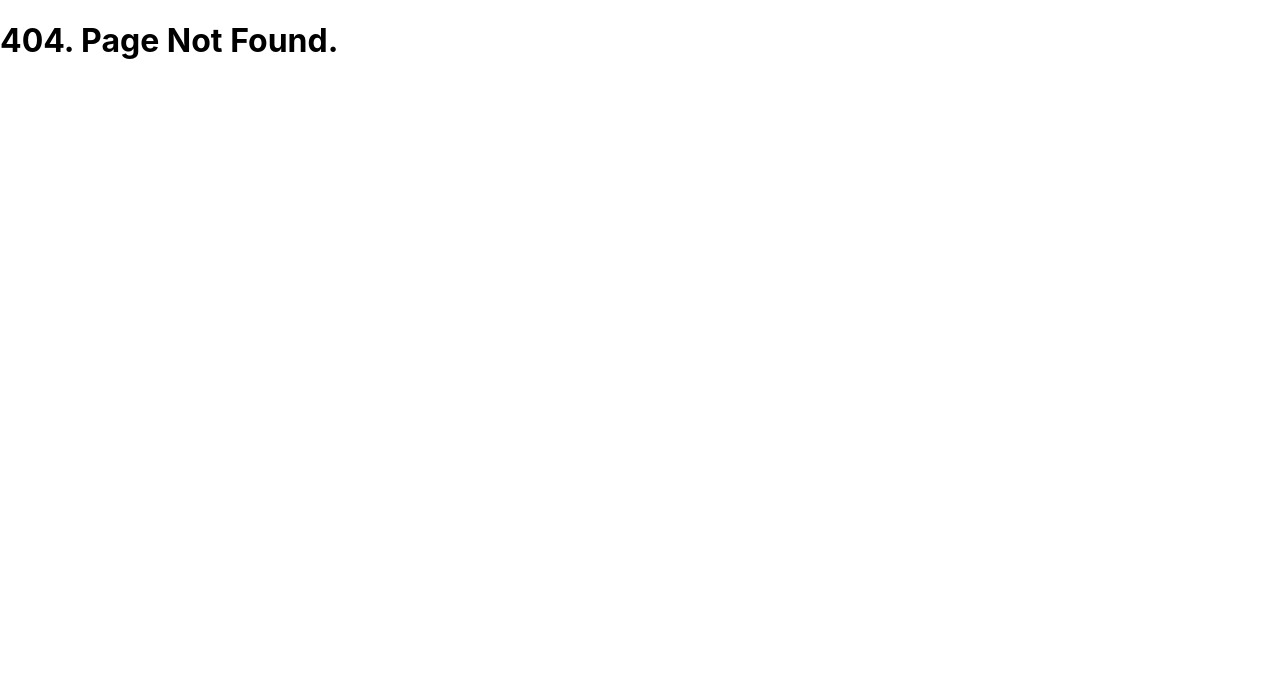
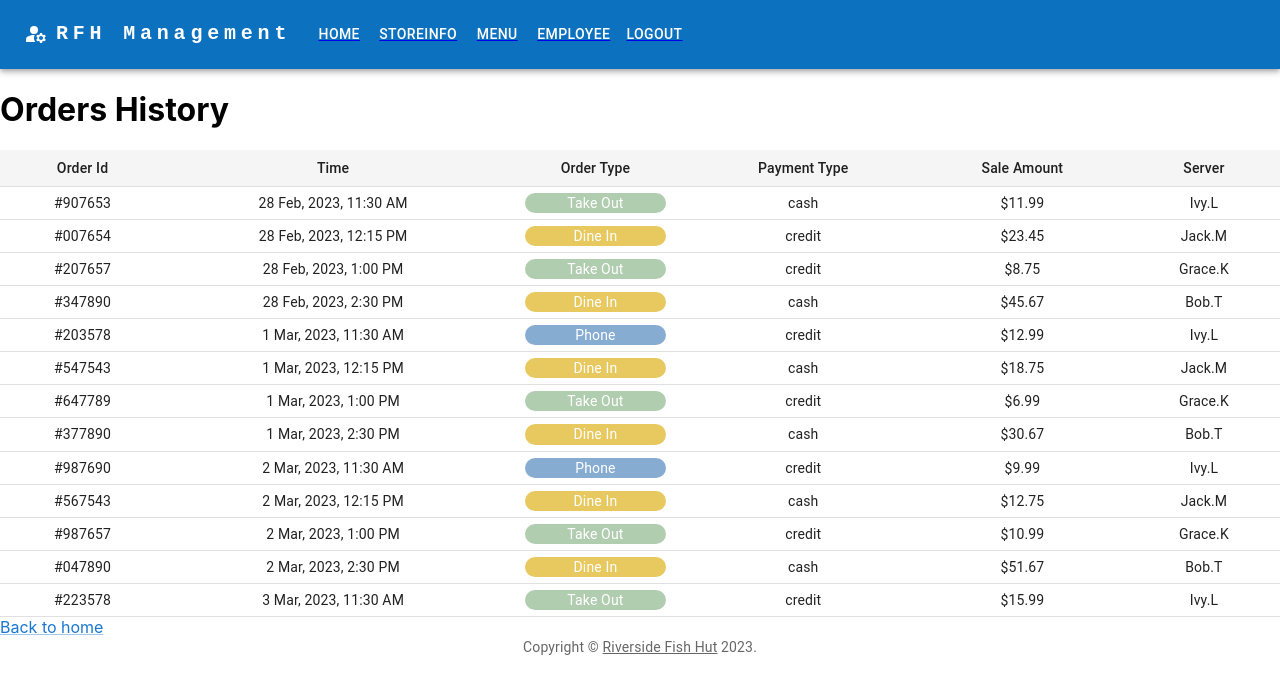
Before and after one commit to QianTea/capstone, a React (Create React App) app in the folder react-project/: page /admin/orderhistory in a window 1280 px wide. Before the commit this address had no page. Shown: the top 694 px of the page. Built offline with nearby package versions, Linux system fonts and the light colour scheme; sample sign-in values are in the browser's storage.

Commit message:
admin-add order history and mall fixes

```diff
--- a/react-project/src/App.js
+++ b/react-project/src/App.js
@@ -14,6 +14,7 @@ import Layout from './admin/layout';
 
 import Login from './admin/pages/Login';
 import DashboardContent from './admin/pages/Home';
+import AdminOrdersHistory from './admin/pages/OrdersHistory';
 import StoreInfo from './admin/pages/StoreInfo';
 import Employee from './admin/pages/Employee';
 import AddEmployee from "./admin/components/addEmployee";
@@ -22,7 +23,7 @@ import AddRole from "./admin/components/addRole";
 
 import Products from './admin/pages/Menu';
 import Detail from './admin/components/detail';
-import AddFoodType from './admin/components/addFoodType';
+import AddFoodTag from './admin/components/addFoodType';
 import AddCategory from './admin/components/addCategory';
 import AddProduct from './admin/components/addProduct';
 
@@ -51,6 +52,7 @@ function App() {
         <Route path="/admin" element={<Layout />}>
           <Route path="/admin/login" element={<Login />} />
           <Route path="/admin/home" element={<DashboardContent />} />
+          <Route path='/admin/orderhistory' element={<AdminOrdersHistory />} />
           <Route path="/admin/store" element={<StoreInfo />} />
           <Route path="/admin/employee" element={<Employee />} />
           <Route path="/admin/employee/addRole" element={<AddRole />} />
@@ -58,7 +60,7 @@ function App() {
 
           <Route path='/admin/menu' element={<Products />} />
           <Route path="/admin/menu/:id" element={<Detail />} />
-          <Route path="/admin/menu/addFoodType" element={<AddFoodType />} />
+          <Route path="/admin/menu/addFoodTag" element={<AddFoodTag />} />
           <Route path="/admin/menu/addCategory" element={<AddCategory />} />
           <Route path="/admin/menu/addProduct" element={<AddProduct />} />
         </Route>
--- a/react-project/src/admin/components/addFoodType.js
+++ b/react-project/src/admin/components/addFoodType.js
@@ -10,7 +10,7 @@ import SendIcon from '@mui/icons-material/Send';
 
 
 
-const AddFoodType = () => {
+const AddFoodTag = () => {
 
     return (
         <Box
@@ -21,7 +21,7 @@ const AddFoodType = () => {
                 alignItems: 'center',
                 '& .MuiTextField-root': { m: 1, width: '40ch' },
             }}>
-            <h1>Add Food Type</h1>
+            <h1>Add Food Tag</h1>
             <Box component="form"
                 sx={{ mt: 2, mb: 3 }}
                 noValidate
@@ -30,7 +30,7 @@ const AddFoodType = () => {
                     <div>
                         name:
                         <TextField
-                            id="typeName"
+                            id="tyagName"
                             label="name"
                             variant="outlined"
                         />
@@ -39,7 +39,7 @@ const AddFoodType = () => {
                     <div>
                         description:
                         <TextField
-                            id="typeDescription"
+                            id="tagDescription"
                             label="description"
                             variant="outlined"
                         />
@@ -62,4 +62,4 @@ const AddFoodType = () => {
         </Box>
     )
 }
-export default AddFoodType;
+export default AddFoodTag;
--- a/react-project/src/admin/components/orders.js
+++ b/react-project/src/admin/components/orders.js
@@ -8,12 +8,13 @@ import TableRow from '@mui/material/TableRow';
 import Title from './title';
 
 //data
-const firstFiveOrders = [
-  { time: '11:30 AM', orderType: 'Take Out', pmtType: 'cash', amount: '11.99', waiter: 'Ivy.L' },
-  { time: '12:15 PM', orderType: 'Dine In', pmtType: 'credit', amount: '23.45', waiter: 'Jack.M' },
-  { time: '1:00 PM', orderType: 'Take Out', pmtType: 'credit', amount: '8.75', waiter: 'Grace.K' },
-  { time: '2:30 PM', orderType: 'Dine In', pmtType: 'cash', amount: '45.67', waiter: 'Bob.T' },
+const ordersData = [
+  { time: '11:30 AM', orderType: 'Take Out', pmtType: 'cash', amount: '11.99', server: 'Ivy.L' },
+  { time: '12:15 PM', orderType: 'Dine In', pmtType: 'credit', amount: '23.45', server: 'Jack.M' },
+  { time: '1:00 PM', orderType: 'Take Out', pmtType: 'credit', amount: '8.75', server: 'Grace.K' },
+  { time: '2:30 PM', orderType: 'Dine In', pmtType: 'cash', amount: '45.67', server: 'Bob.T' },
 ];
+const firstFiveOrders = ordersData.slice(0, 5);
 
 export default function Orders() {
   return (
@@ -26,7 +27,7 @@ export default function Orders() {
             <TableCell align="center">Order Type</TableCell>
             <TableCell align="center">Payment Type</TableCell>
             <TableCell align="center">Sale Amount</TableCell>
-            <TableCell align="center">Waiter</TableCell>
+            <TableCell align="center">Server</TableCell>
           </TableRow>
         </TableHead>
         <TableBody>
@@ -36,12 +37,12 @@ export default function Orders() {
               <TableCell align="center">{o.orderType}</TableCell>
               <TableCell align="center">{o.pmtType}</TableCell>
               <TableCell align="center">{`$${o.amount}`}</TableCell>
-              <TableCell align="center">{o.waiter}</TableCell>
+              <TableCell align="center">{o.server}</TableCell>
             </TableRow>
           ))}
         </TableBody>
       </Table>
-      <Link color="primary" href="#" onClick={''} sx={{ mt: 3 }}>
+      <Link color="primary" href="/admin/orderhistory" onClick={''} sx={{ mt: 3 }}>
         See more orders
       </Link>
     </React.Fragment>
--- a/react-project/src/admin/components/productDishes.js
+++ b/react-project/src/admin/components/productDishes.js
@@ -139,7 +139,8 @@ const Dishes = () => {
                         <TableHead>
                             <TableRow>
                                 <TableCell>Name</TableCell>
-                                <TableCell>Price</TableCell>
+                                <TableCell>Dine-In Price</TableCell>
+                                <TableCell>Take Out Price</TableCell>
                                 <TableCell>Category</TableCell>
                                 <TableCell>Tags</TableCell>
                                 <TableCell>Action</TableCell>
@@ -149,6 +150,7 @@ const Dishes = () => {
                             {dishes.map((product, index) => (
                                 <TableRow key={index}>
                                     <TableCell>{product.name}</TableCell>
+                                    <TableCell>{product.dineInPrice}</TableCell>
                                     <TableCell>{product.takeoutPrice}</TableCell>
                                     <TableCell>
                                         {product.category.map((category, index) => (
--- a/react-project/src/admin/components/productTags.js
+++ b/react-project/src/admin/components/productTags.js
@@ -31,6 +31,8 @@ const styles = {
 };
 //data
 const tags = [
+    { name:'TakeOutMenu', description:'Menu for Take Out Order and Phone Order'},
+    { name:'Dine-In Menu', description:'Menu for Dine-In Order'},
     { name: 'Fish', description: 'Fish dishes' },
     { name: 'Sides', description: 'Side dishes' },
     { name: 'Beverage', description: 'Beverages' },
@@ -47,8 +49,8 @@ const Tags = () => {
         >
             <Container maxWidth="lg" sx={{ mt: 4, mb: 4 }}>
 
-                <span style={styles.tbTitle}>Tag (Food Type)</span>
-                <Link to="/admin/menu/addFoodType">
+                <span style={styles.tbTitle}>Food Tag</span>
+                <Link to="/admin/menu/addFoodTag">
                     <Button variant="contained" startIcon={<AddIcon />} color="primary" >
                         Add Tag
                     </Button>
--- a/react-project/src/admin/pages/Menu.js
+++ b/react-project/src/admin/pages/Menu.js
@@ -31,7 +31,7 @@ const Products = () => {
                     autoComplete="off"
                 >
                     <Container maxWidth="lg" >
-                        <h1>Menu Management</h1>
+                        {/* <h1>Menu Management</h1>
                         <Grid container spacing={1}>
                             <Grid item xs={6} md={6} lg={6}>
                                 <Item>
@@ -51,7 +51,7 @@ const Products = () => {
                                     </Link>
                                 </Item>
                             </Grid>
-                        </Grid>
+                        </Grid> */}
                         <h1>Products Management</h1>
                         {/* Tag Management */}
                         <Tags />
--- /dev/null
+++ b/react-project/src/admin/pages/OrdersHistory.js
@@ -0,0 +1,108 @@
+import * as React from 'react';
+import Link from '@mui/material/Link';
+// mui - table
+import Table from '@mui/material/Table';
+import TableBody from '@mui/material/TableBody';
+import TableCell from '@mui/material/TableCell';
+import TableHead from '@mui/material/TableHead';
+import TableRow from '@mui/material/TableRow';
+// mui - time picker
+
+// Define the orders data
+const allOrders = [
+    { id: '#907653', datetime: '28 Feb, 2023, 11:30 AM', orderType: 'Take Out', table: '', pmtType: 'cash', amount: '11.99', server: 'Ivy.L' },
+    { id: '#007654', datetime: '28 Feb, 2023, 12:15 PM', orderType: 'Dine In', table: 'T9', pmtType: 'credit', amount: '23.45', server: 'Jack.M' },
+    { id: '#207657', datetime: '28 Feb, 2023, 1:00 PM', orderType: 'Take Out', table: '', pmtType: 'credit', amount: '8.75', server: 'Grace.K' },
+    { id: '#347890', datetime: '28 Feb, 2023, 2:30 PM', orderType: 'Dine In', table: 'T2', pmtType: 'cash', amount: '45.67', server: 'Bob.T' },
+    { id: '#203578', datetime: '1 Mar, 2023, 11:30 AM', orderType: 'Phone', table: '', pmtType: 'credit', amount: '12.99', server: 'Ivy.L' },
+    { id: '#547543', datetime: '1 Mar, 2023, 12:15 PM', orderType: 'Dine In', table: 'T4', pmtType: 'cash', amount: '18.75', server: 'Jack.M' },
+    { id: '#647789', datetime: '1 Mar, 2023, 1:00 PM', orderType: 'Take Out', table: '', pmtType: 'credit', amount: '6.99', server: 'Grace.K' },
+    { id: '#377890', datetime: '1 Mar, 2023, 2:30 PM', orderType: 'Dine In', table: 'T5', pmtType: 'cash', amount: '30.67', server: 'Bob.T' },
+    { id: '#987690', datetime: '2 Mar, 2023, 11:30 AM', orderType: 'Phone', table: '', pmtType: 'credit', amount: '9.99', server: 'Ivy.L' },
+    { id: '#567543', datetime: '2 Mar, 2023, 12:15 PM', orderType: 'Dine In', table: 'T3', pmtType: 'cash', amount: '12.75', server: 'Jack.M' },
+    { id: '#987657', datetime: '2 Mar, 2023, 1:00 PM', orderType: 'Take Out', table: '', pmtType: 'credit', amount: '10.99', server: 'Grace.K' },
+    { id: '#047890', datetime: '2 Mar, 2023, 2:30 PM', orderType: 'Dine In', table: 'T1', pmtType: 'cash', amount: '51.67', server: 'Bob.T' },
+    { id: '#223578', datetime: '3 Mar, 2023, 11:30 AM', orderType: 'Take Out', table: '', pmtType: 'credit', amount: '15.99', server: 'Ivy.L' },
+];
+
+/**
+ * A component that displays a table of orders.
+ */
+export default function AdminOrdersHistory() {
+    const getOrderTypeCellStyle = (orderType) => {
+        switch (orderType) {
+            case 'Dine In':
+                return {
+                    backgroundColor: '#ddb31db3', // yellow
+                    color: '#ffffff',
+                    borderRadius: '20px',
+                    marginLeft:'5%',
+                    marginRight:'5%',
+                };
+            case 'Take Out':
+                return {
+                    backgroundColor: '#5a965778', // green
+                    color: '#ffffff',
+                    borderRadius: '20px',
+                    marginLeft:'5%',
+                    marginRight:'5%',
+                };
+            case 'Phone':
+                return {
+                    backgroundColor: '#568bc0b5', // blue
+                    color: '#ffffff',
+                    borderRadius: '20px',
+                    marginLeft:'5%',
+                    marginRight:'5%',
+                };
+            default:
+                return {};
+        }
+    };
+    return (
+        <div>
+            <h1>Orders History</h1>
+            <Table size="small">
+                <TableHead>
+                    <TableRow>
+                        <TableCell align="center" style={{ backgroundColor: '#f5f5f5' }}>
+                            Order Id
+                        </TableCell>
+                        <TableCell align="center" style={{ backgroundColor: '#f5f5f5' }}>
+                            Time
+                        </TableCell>
+                        <TableCell align="center" style={{ backgroundColor: '#f5f5f5' }}>
+                            Order Type
+                        </TableCell>
+                        <TableCell align="center" style={{ backgroundColor: '#f5f5f5' }}>
+                            Payment Type
+                        </TableCell>
+                        <TableCell align="center" style={{ backgroundColor: '#f5f5f5' }}>
+                            Sale Amount
+                        </TableCell>
+                        <TableCell align="center" style={{ backgroundColor: '#f5f5f5' }}>
+                            Server
+                        </TableCell>
+                    </TableRow>
+                </TableHead>
+                <TableBody>
+                    {allOrders.map((order) => (
+                        <TableRow key={order.id}>
+                            <TableCell align="center">{order.id}</TableCell>
+                            <TableCell align="center">{order.datetime}</TableCell>
+                            <TableCell align="center">
+                                <div style={getOrderTypeCellStyle(order.orderType)}>{order.orderType}</div>
+                            </TableCell>
+                            <TableCell align="center">{order.pmtType}</TableCell>
+                            <TableCell align="center">{`$${order.amount}`}</TableCell>
+                            <TableCell align="center">{order.server}</TableCell>
+                        </TableRow>
+                    ))}
+                </TableBody>
+            </Table>
+            <Link color="primary" href="/admin/home" onClick={''} sx={{ mt: 3 }}>
+                Back to home
+            </Link>
+        </div>
+    );
+}
--- a/react-project/src/admin/pages/StoreInfo.js
+++ b/react-project/src/admin/pages/StoreInfo.js
@@ -200,8 +200,6 @@ const StoreInfo = () => {
                                 ? theme.palette.grey[100]
                                 : theme.palette.grey[900],
                         flexGrow: 1,
-                        height: '100vh',
-                        overflow: 'auto',
                     }}
                     noValidate
                     autoComplete="off"
```
